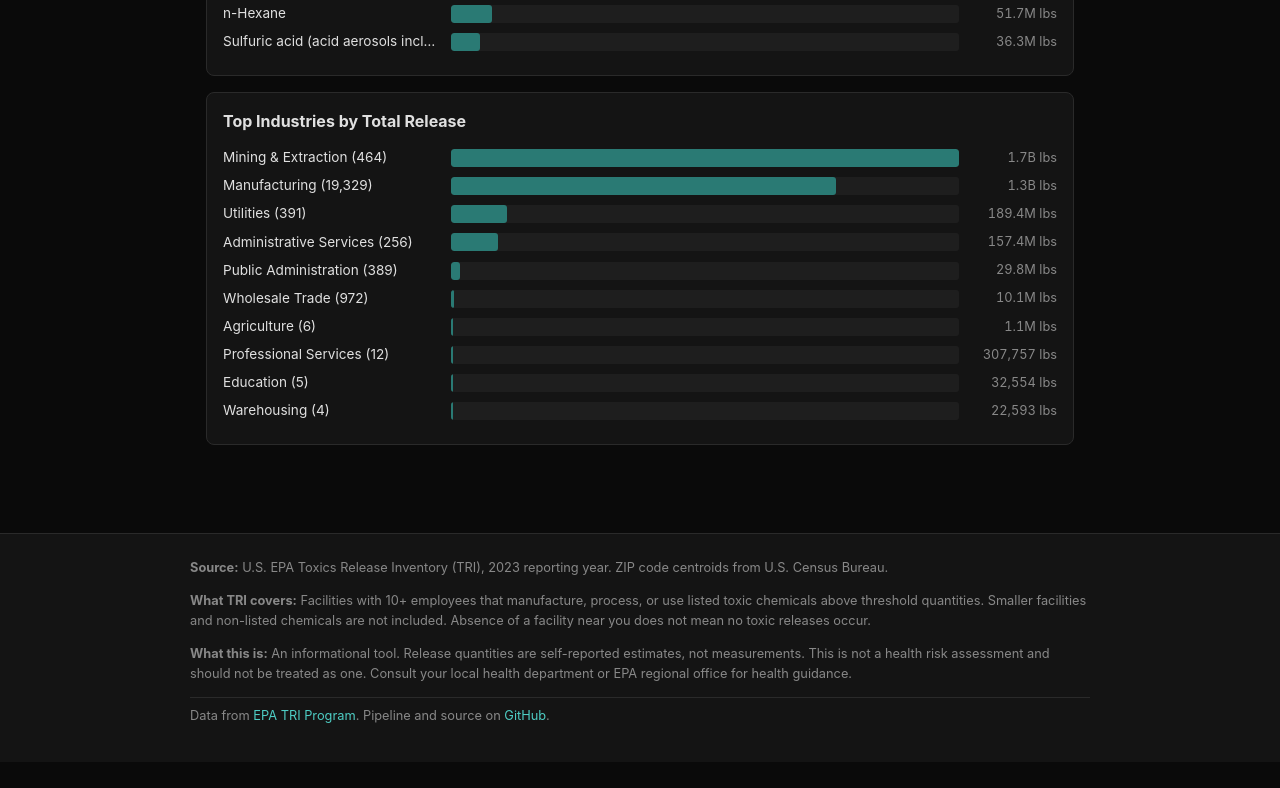
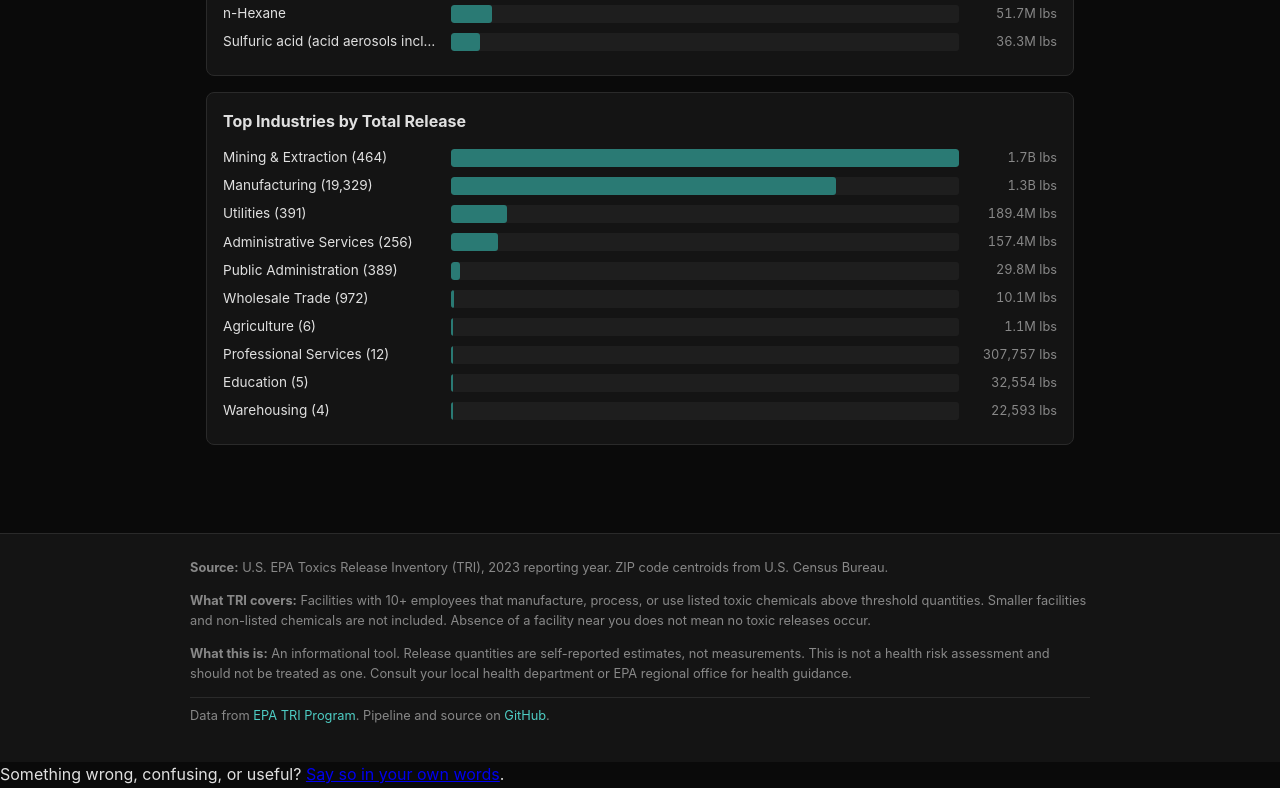
Before and after one commit to GreatTombProductions/toxic-releases, a plain HTML site: page index.html in a window 1280 px wide. Shown: the part 1114-1902 px from the top of the page. Before the commit the page ends 1876 px from the top, so only its background shows below. Drawn offline with Linux system fonts and the light colour scheme.

Commit message:
Add a note for saying when something on this page looks wrong

```diff
--- a/index.html
+++ b/index.html
@@ -60,5 +60,6 @@
     </footer>
 
     <script src="app.js"></script>
+<p class="quest-board-feedback">Something wrong, confusing, or useful? <a href="https://greattombproductions.github.io/quest-board/?project=toxic-releases#suggest" target="_blank" rel="noopener">Say so in your own words</a>.</p>
 </body>
 </html>
```
